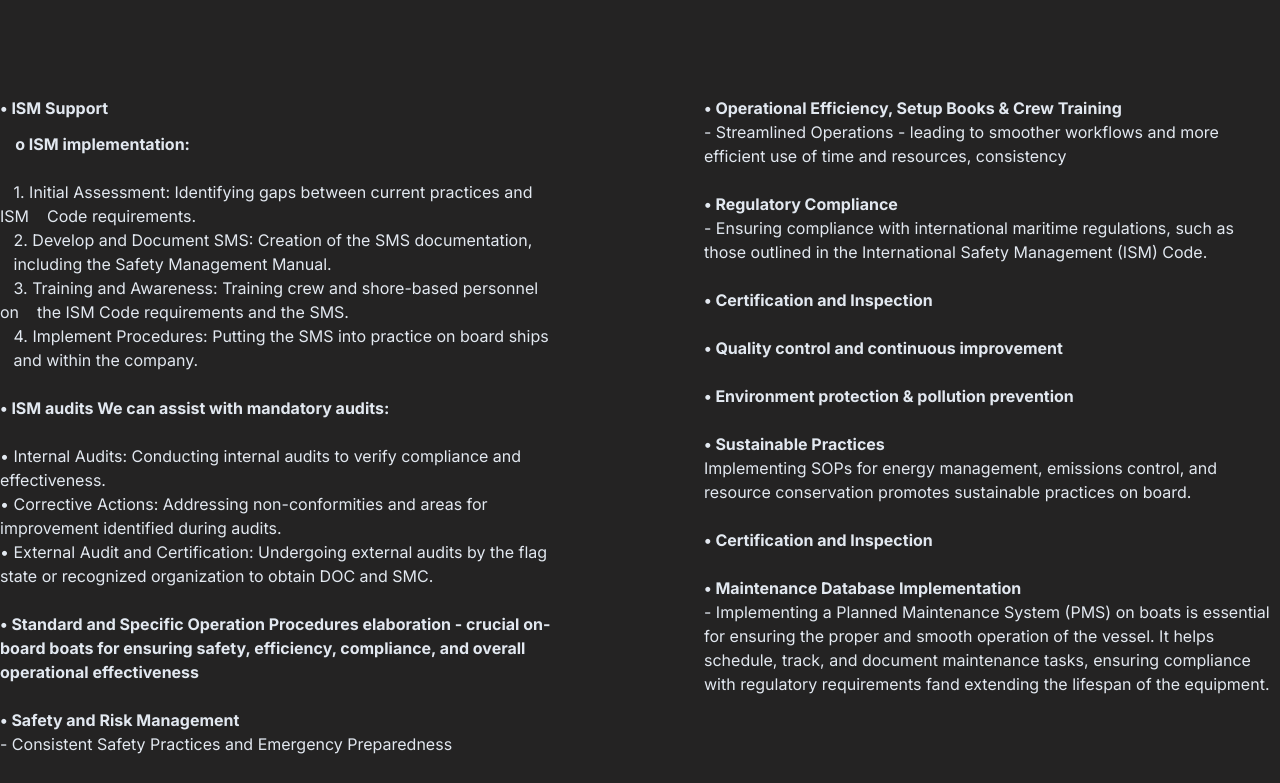
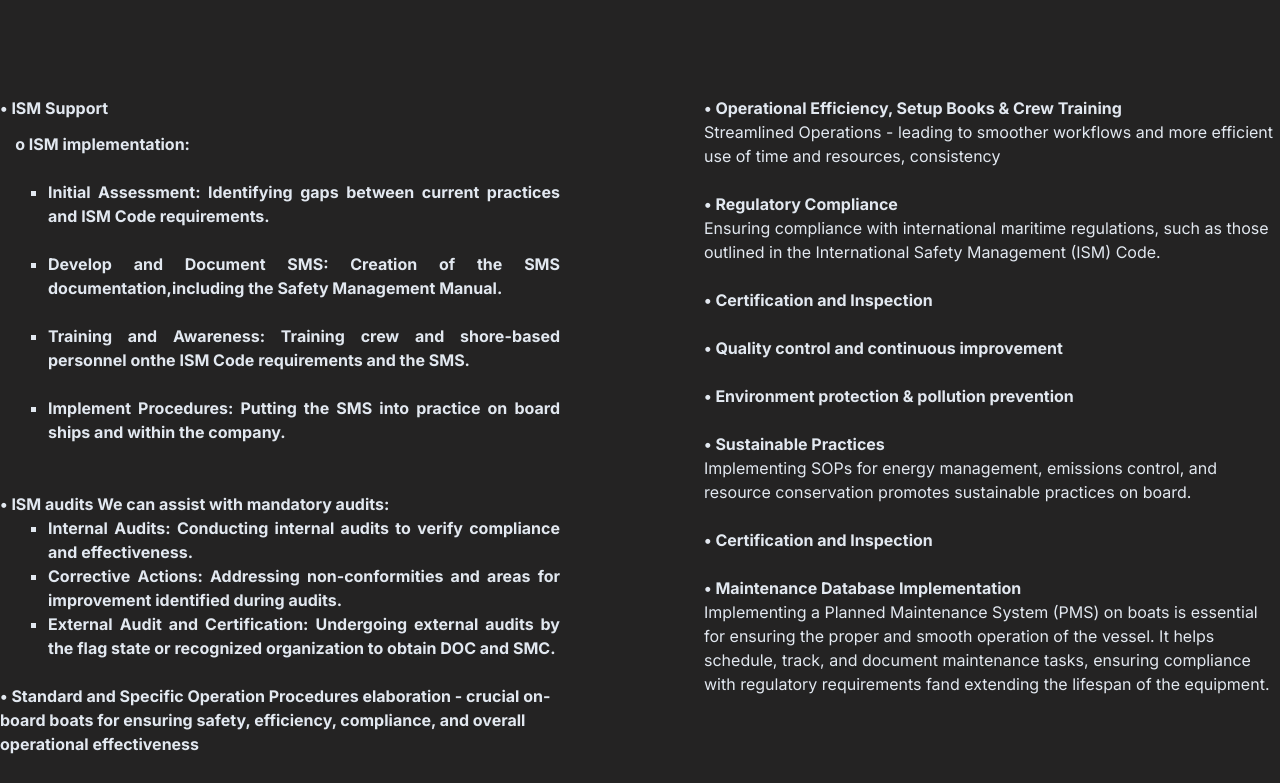
Before and after one commit to SimoSabev/vega-ns, a Next.js app: page /pages/ISM in a window 1280 px wide. Shown: the part 847-1630 px from the top of the page. Built offline with nearby package versions, Linux system fonts and the light colour scheme.

Commit message:
details1

```diff
--- a/app/pages/Financial/page.tsx
+++ b/app/pages/Financial/page.tsx
@@ -35,7 +35,7 @@ const Service4 = () => {
             <li className=" font-bold text-slate-200">
               • Budget Development and Management
               <p className=" font-normal text-slate-200">
-                - Creating from the start a detailed project budgets that
+                Creating from the start a detailed project budgets that
                 accurately reflect all anticipated costs and expenses, including
                 direct project costs, overheads, and contingencies.
               </p>
@@ -44,7 +44,7 @@ const Service4 = () => {
             <li className=" font-bold text-slate-200">
               • Cost Estimation and Forecasting
               <p className=" font-normal text-slate-200">
-                - Utilizing our historical data, judgment, and industry
+                 Utilizing our historical data, judgment, and industry
                 benchmarks we estimate costs for all project components and
                 continuously update the cost forecasts based on actual
                 expenditures and changes in project scope.
@@ -54,7 +54,7 @@ const Service4 = () => {
             <li className=" font-bold text-slate-200" >
               • Resource Optimization
               <p className=" font-normal text-slate-200">
-                - Carefully manage the allocation of financial resources,
+                Carefully manage the allocation of financial resources,
                 personnel, and equipment to maximize efficiency and minimize
                 waste of your project.
               </p>
@@ -63,7 +63,7 @@ const Service4 = () => {
             <li className=" font-bold text-slate-200">
               • Variance Analysis
               <p className=" font-normal text-slate-200">
-                - Permanently monitor actual project costs and performance
+               Permanently monitor actual project costs and performance
                 metrics against the budget and planned targets, identify
                 variations, and investigate the reasons behind discrepancies to
                 take immediate corrective actions.
@@ -74,7 +74,7 @@ const Service4 = () => {
             <li className=" font-bold text-slate-200">
               • Cost-Effective Procurement and Vendor Management
               <p className=" font-normal text-slate-200">
-                - Strategically source goods and services at competitive prices,
+                 Strategically source goods and services at competitive prices,
                 negotiate favourable contracts, and actively manage vendor
                 relationships to control procurement costs and minimize cost
                 overruns.
@@ -85,7 +85,7 @@ const Service4 = () => {
               • Change Management and Impact Analysis o Change Management and
               Impact Analysis
               <p className=" font-normal text-slate-200">
-                - Systematically evaluate the financial implications of proposed
+                 Systematically evaluate the financial implications of proposed
                 changes to the project scope or schedule, and weighing these
                 against the potential benefits to make informed decisions that
                 minimize cost impacts.
@@ -95,7 +95,7 @@ const Service4 = () => {
             <li className=" font-bold text-slate-200">
               • Continuous Monitoring and Reporting
               <p className=" font-normal text-slate-200">
-                - We establish robust systems for ongoing monitoring of project
+                 We establish robust systems for ongoing monitoring of project
                 financials, including regular reporting on actual costs
                 incurred, budget utilization, and cost performance indicators to
                 enable proactive cost control measures.
--- a/app/pages/ISM/page.tsx
+++ b/app/pages/ISM/page.tsx
@@ -41,35 +41,55 @@ const Service4 = () => {
             <li className=" font-bold text-slate-200">
               • ISM Support
               <ul className="mt-3">
-                <li className=" text-slate-200">&nbsp;&nbsp;&nbsp; o ISM implementation: </li>
+                <li className=" text-slate-200">
+                  &nbsp;&nbsp;&nbsp; o ISM implementation:{" "}
+                </li>
               </ul>
-              <p className=" font-normal text-slate-200">
-                <br /> &nbsp;&nbsp;&nbsp;1. Initial Assessment: Identifying gaps
-                between current practices and ISM &nbsp;&nbsp;&nbsp;Code
-                requirements.
-                <br /> &nbsp;&nbsp;&nbsp;2. Develop and Document SMS: Creation
-                of the SMS documentation, &nbsp;&nbsp;&nbsp;including the Safety
-                Management Manual.
-                <br /> &nbsp;&nbsp;&nbsp;3. Training and Awareness: Training
-                crew and shore-based personnel on &nbsp;&nbsp;&nbsp;the ISM Code
-                requirements and the SMS.
-                <br /> &nbsp;&nbsp;&nbsp;4. Implement Procedures: Putting the
-                SMS into practice on board ships &nbsp;&nbsp;&nbsp;and within
-                the company.
-              </p>
+              <p className=" font-normal text-slate-200"></p>
+              <ul className=" list-square">
+                <br />
+                <li className=" text-justify ml-12 text-slate-200">
+                   Initial Assessment: Identifying gaps
+                  between current practices and ISM Code
+                  requirements.
+                </li>
+                <br />
+                <li className=" text-justify ml-12 text-slate-200">
+                   Develop and Document SMS: Creation of the
+                  SMS documentation,including the Safety
+                  Management Manual.
+                </li>
+                <br />
+                <li className=" text-justify ml-12 text-slate-200">
+                  Training and Awareness: Training crew and
+                  shore-based personnel onthe ISM Code
+                  requirements and the SMS.
+                </li>
+                <br />
+                <li className=" text-justify ml-12 text-slate-200">
+                  Implement Procedures: Putting the SMS into
+                  practice on board ships and within the
+                  company.
+                </li>{" "}
+                <br />
+              </ul>
             </li>
             <br />
             <li className=" font-bold text-slate-200">
               • ISM audits We can assist with mandatory audits:
-              <p className=" font-normal text-slate-200">
-                <br /> • Internal Audits: Conducting internal audits to verify
-                compliance and effectiveness.
-                <br /> • Corrective Actions: Addressing non-conformities and
-                areas for improvement identified during audits.
-                <br /> • External Audit and Certification: Undergoing external
+                <ul className=" list-square">
+                  <li className="text-justify ml-12 text-slate-200">Internal Audits: Conducting internal audits to verify
+                  compliance and effectiveness.</li>
+                  <li className="text-justify ml-12 text-slate-200">Corrective Actions: Addressing non-conformities and
+                  areas for improvement identified during audits.</li>
+                  <li className="text-justify ml-12 text-slate-200">External Audit and Certification: Undergoing external
                 audits by the flag state or recognized organization to obtain
-                DOC and SMC.
-              </p>
+                DOC and SMC.</li>
+                </ul>
+
+
+
+
             </li>
             <br />
             <li className=" font-bold text-slate-200">
@@ -81,7 +101,7 @@ const Service4 = () => {
             <li className=" font-bold text-slate-200">
               • Safety and Risk Management
               <p className=" font-normal text-slate-200">
-                - Consistent Safety Practices and Emergency Preparedness
+                Consistent Safety Practices and Emergency Preparedness
               </p>
             </li>
           </ul>
@@ -89,21 +109,23 @@ const Service4 = () => {
             <li className=" font-bold text-slate-200">
               • Operational Efficiency, Setup Books & Crew Training
               <p className=" font-normal text-slate-200">
-                - Streamlined Operations - leading to smoother workflows and
-                more efficient use of time and resources, consistency
+                Streamlined Operations - leading to smoother workflows and more
+                efficient use of time and resources, consistency
               </p>
             </li>
             <br />
             <li className=" font-bold text-slate-200">
               • Regulatory Compliance
               <p className=" font-normal text-slate-200">
-                - Ensuring compliance with international maritime regulations,
+                Ensuring compliance with international maritime regulations,
                 such as those outlined in the International Safety Management
                 (ISM) Code.
               </p>
             </li>
             <br />
-            <li className=" font-bold text-slate-200">• Certification and Inspection</li>
+            <li className=" font-bold text-slate-200">
+              • Certification and Inspection
+            </li>
             <br />
             <li className=" font-bold text-slate-200">
               • Quality control and continuous improvement
@@ -121,12 +143,14 @@ const Service4 = () => {
               </p>
             </li>
             <br />
-            <li className=" font-bold text-slate-200">• Certification and Inspection</li>
+            <li className=" font-bold text-slate-200">
+              • Certification and Inspection
+            </li>
             <br />
             <li className=" font-bold text-slate-200">
               • Maintenance Database Implementation
               <p className=" font-normal text-slate-200">
-                - Implementing a Planned Maintenance System (PMS) on boats is
+                Implementing a Planned Maintenance System (PMS) on boats is
                 essential for ensuring the proper and smooth operation of the
                 vessel. It helps schedule, track, and document maintenance
                 tasks, ensuring compliance with regulatory requirements fand
--- a/app/pages/Sustainability/page.tsx
+++ b/app/pages/Sustainability/page.tsx
@@ -74,7 +74,7 @@ const Service3 = () => {
             </li>
             <br />
             <li className=" text-slate-200">
-              • <br />
+               <br />
               <li className=" text-slate-200">
                 • Energy Efficiency – Upgrading to more efficient engines,
                 propulsion systems, and generators to reduce fuel consumption
--- a/tailwind.config.ts
+++ b/tailwind.config.ts
@@ -8,6 +8,13 @@ const config: Config = {
     "./app/**/*.{js,ts,jsx,tsx,mdx}",
   ],
   theme: {
+    listStyleType: {
+      none: 'none',
+      disc: 'disc',
+      decimal: 'decimal',
+      square: 'square',
+      roman: 'upper-roman',
+    },
     extend: {
       colors: {
         dark: '#242323',
```
